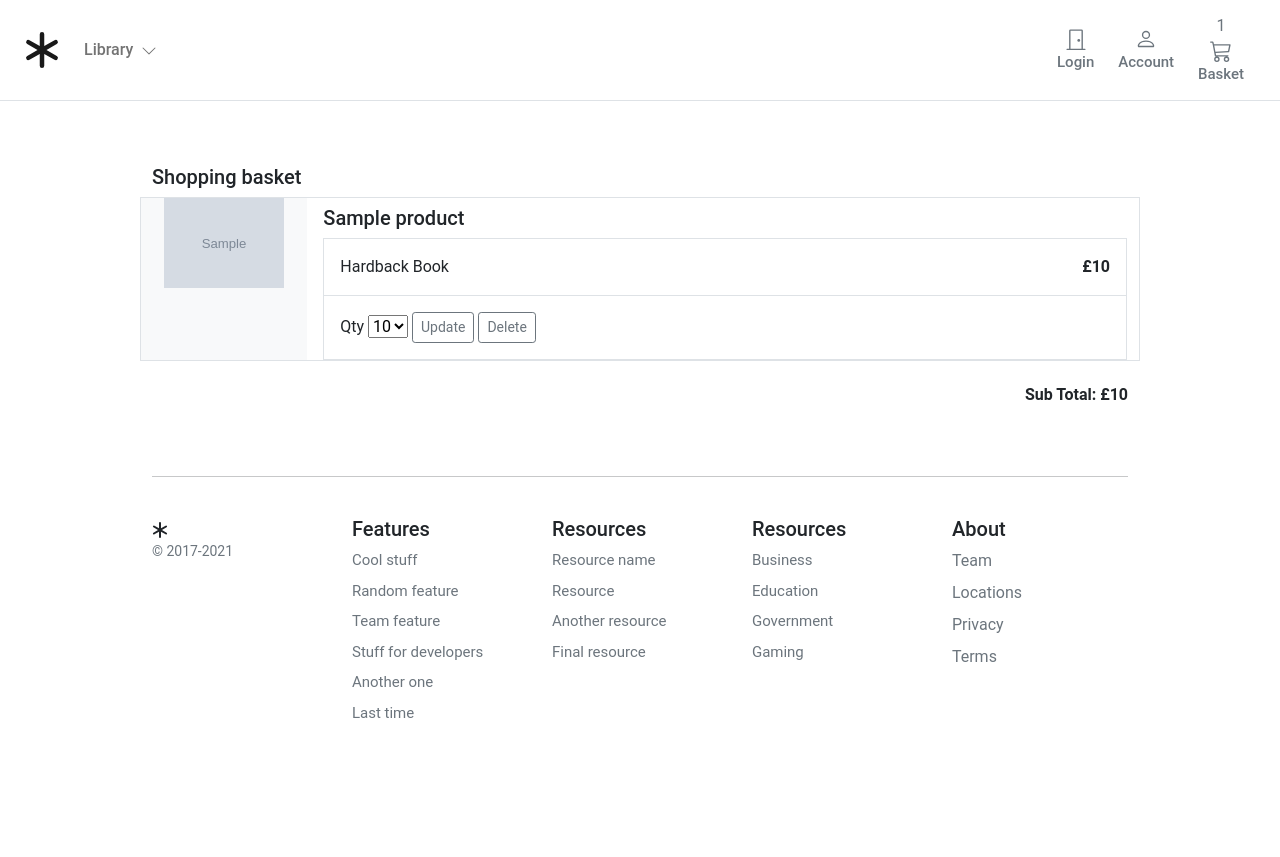
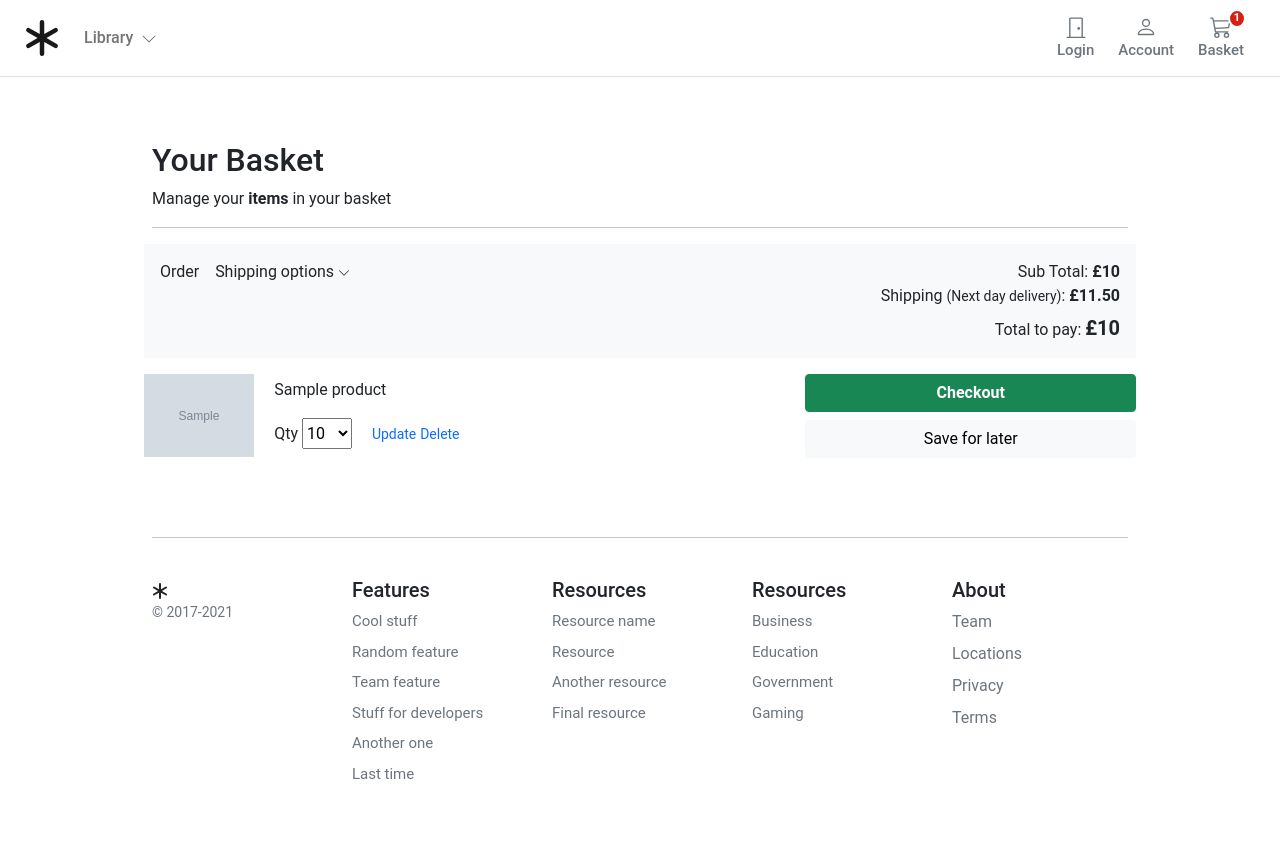
Before and after one commit to jetigenov/store, a Django app: template templates/basket/summary.html in a window 1280 px wide. Before the commit the page ends 718 px from the top, so only its background shows below. Run offline with Django 3.2, Linux system fonts and the light colour scheme; the template is opened without the code that fills it: most values are stand-ins (such as "Sample title", 1, 10 or a date in 2020); grey boxes marked "Sample" are stand-in pictures.

Commit message:
added templates

```diff
--- a/static/basket/basket.css
+++ b/static/basket/basket.css
@@ -1,78 +1,28 @@
-/* Bootstrap Over-ride */
-@media (min-width: 1000px){
-    .container{
-        max-width: 1000px;
-    }
-}
-@media (max-width: 1200px){
-    .container{
-        max-width: 100%;
-        padding:0 24px;
-    }
-}
-.dropdown-toggle::after {
-    display: none;
-}
-.dropdown-menu{
-    top:58px;
-    left:0px;
-    padding:10px;
+.basket-qty{
+    color: #fff;
+    background: #d42114;
+    border: 2px solid #fff;
+    border-radius: 50%;
+    text-align: center;
+    font-size: 11px;
+    height: 15px;
+    width: 14px;
+    position: absolute;
+    box-sizing: content-box;
+    font-weight: 600;
+    display: flex;
+    justify-content: center;
+    align-items: center;
+    top: 1px;
+    right: 10px;
 }
 
-.alert-primary{
-    background-color: #E4F1FF;
+.basket-btn{
+    position: relative;
 }
 
-
-/* Fonts */
-@import url('https://fonts.googleapis.com/css2?family=Roboto:wght@300;400;500;700&display=swap');
-html, body, p, div{
-    letter-spacing: -0.02px;
-    font-family: 'Roboto', sans-serif;
+.basket-btn:hover, .basket-btn:focus, .basket-btn:active, .basket-btn.active{
+    color:#d42114;
+    transition-duration: 0.4s;
+    background-color: #fff;
 }
-.fs12{
-    font-size: 12px;
-}
-.fs15{
-    font-size: 0.9375rem;
-}
-
-.fw300{
-    font-weight: 300;
-}
-.fw500{
-    font-weight: 500;
-}
-
-
-/* Navigation-Main*/
-
-/* xs */
-.logo {
-    width: 49px;
-    height: auto;
-}
-/* sm */
-@media (min-width: 768px) {
-    .logo {
-        width: 49px;
-    }
-}
-/* md */
-@media (min-width: 992px) {
-    .logo {
-        width: 60px;
-    }
-}
-/* lg */
-@media (min-width: 1200px) {
-    .logo {
-        width: 70px;
-    }
-}
-
-/* Footer */
-
-.footer > div > div > ul > li{
-    padding-bottom:8px;
-}
--- a/templates/basket/summary.html
+++ b/templates/basket/summary.html
@@ -1,105 +1,146 @@
-{% extends "../store/base.html" %}
-{% load static %}
-{% block title %}Basket Summary{% endblock %}
+{% extends "../store/base.html" %} {% load static %} {% block title %}Basket Summary{%endblock %}
+
 {% block content %}
 
+
 <main class="pt-5">
-  <div class="container">
-    <h1 class="h5">Shopping basket</h1>
+  <div class="container" style="max-width: 1000px">
+    <div class="col-12">
+      <h1 class="h2">Your Basket</h1>
+    </div>
+    <div class="col-12">
+      <p>Manage your <b>items</b> in your basket</p>
+    </div>
+    <hr />
+  </div>
+  <div class="container" style="max-width: 1000px">
+
+    <div class="row g-3">
+      <div class="col-12 bg-light p-3 d-flex justify-content-between">
+        <div class="d-flex d-flex-inline">
+          <div class="pe-3">Order</div>
+          <div class="dropdown">
+          <a class="text-reset text-decoration-none dropdown-toggle" href="#" role="link" id="dropdownLink" data-bs-toggle="dropdown" aria-expanded="false">
+          Shipping options
+          <svg xmlns="http://www.w3.org/2000/svg" width="12" height="12" fill="currentColor" class="bi bi-chevron-down" viewBox="0 0 16 16">
+            <path fill-rule="evenodd" d="M1.646 4.646a.5.5 0 0 1 .708 0L8 10.293l5.646-5.647a.5.5 0 0 1 .708.708l-6 6a.5.5 0 0 1-.708 0l-6-6a.5.5 0 0 1 0-.708z"/>
+          </svg>
+          </a>
+
+          <ul class="dropdown-menu" aria-labelledby="dropdownLink">
+            <li class="item small">Next day delivery</li>
+            <li class="item small">Premimum delivery</li>
+          </ul>
+          </div>
+        </div>
+        <div class="text-end">
+
+          <div class="">Sub Total: <span class="fw-bold">£</span><div id="subtotal" class="d-inline-flex fw-bold">{{basket.get_subtotal_price}}</div></div>
+          <div id="">Shipping <span class="small">(Next day delivery)</span>: <span class="fw-bold">£11.50</span></div>
+          <div class="pt-2">Total to pay: <span class="fw-bold h5">£</span><span id="total" class="fw-bold h5">{{basket.get_total_price}}</span></div>
+
+        </div>
+      </div>
+      <div class="col-md-5 col-lg-4 order-md-last p-0 order-3">
+        <div class="d-grid gap-2 ">
+          <a role="button" href="" class="btn btn-success fw-bold" type="button">Checkout</a>
+          <button class="btn btn-light" type="button">Save for later</button>
+        </div>
+      </div>
+      <div class="col-md-7 col-lg-8 p-0">
+
         {% for item in basket %}
         {% with product=item.product %}
-    <div data-index="{{product.id}}" class="row mb-4 border product-item">
-      <div class="col-md-3 col-lg-2 order-md-first bg-light">
-        <img class="img-fluid mx-auto d-block" width="120px" alt="Responsive image" src="{{ product.image.url }}">
+
+        <div class="card mb-3 border-0 product-item" data-index="{{product.id}}">
+          <div class="row g-0">
+            <div class="col-md-2 d-none d-md-block">
+              <img class="img-fluid mx-auto d-block" alt="Responsive image"
+                  src="{{ product.image.url }}" />
             </div>
-      <div class="col-md-9 col-lg-10 ps-md-3 ps-lg-10">
-        <a href="{{ product.get_absolute_url }}" class="text-decoration-none text-reset">
-          <h1 class="h5 pt-2">{{ product.title }}</h1>
+            <div class="col-md-10 ps-md-3">
+              <div class="card-body p-1">
+                <a class="text-decoration-none text-reset" href="{{item.product.get_absolute_url}}">
+                  <p class="card-text pb-3">{{product.title}}</p>
                 </a>
-        <div class="border">
-          <div class="col border-bottom">
-            <div class="row p-3">
-              <div class="col-6">Hardback Book</div>
-              <div class="col-6 text-end"><span class="h6 fw-bold">£{{ product.price }}</span></div>
-            </div>
-          </div>
-          <div class="col">
-            <div class="row p-3">
-              <div class="col-12">
                     <label for="select">Qty</label>
-                <select id="select{{product.id}}">
-                  <option selected>
-                    {{item.qty}}
-                  </option>
+                    <select id="select{{product.id}}" style="width:50px;height:31px;">
+                      <option value="" selected disabled hidden>{{item.qty}}</option>
                       <option value="">1</option>
                       <option value="">2</option>
                       <option value="">3</option>
                       <option value="">4</option>
                     </select>
-                <button type="button" id="update-button" data-index="{{product.id}}"
-                  class="btn btn-outline-secondary btn-sm update-button">
-                  Update
-                </button>
-                <button type="button" id="delete-button" data-index="{{product.id}}"
-                  class="btn btn-outline-secondary btn-sm delete-button">
-                  Delete
-                </button>
-              </div>
-            </div>
+                <a type="button" id="update-button" data-index="{{product.id}}" class="update-button text-decoration-none small ps-3">Update</a>
+                <a type="button" id="delete-button" data-index="{{product.id}}" class="delete-button text-decoration-none small">Delete</a>
               </div>
             </div>
           </div>
         </div>
         {% endwith %}
         {% endfor %}
-    <div class="col-12 text-end">
-      <div class="h6 fw-bold">Sub Total: £<div id="subtotal" class="d-inline-flex">{{basket.get_total_price}}</div></div>
       </div>
+    </div>
+
   </div>
 </main>
 
 <script>
   // Delete Item
-  $(document).on('click', '.delete-button', function (e) {
+  $(document).on("click", ".delete-button", function (e) {
     e.preventDefault();
-    var prodid = $(this).data('index');
+    var prodid = $(this).data("index");
     $.ajax({
-      type: 'POST',
+      type: "POST",
       url: '{% url "basket:basket_delete" %}',
       data: {
-        productid: $(this).data('index'),
+        productid: $(this).data("index"),
         csrfmiddlewaretoken: "{{csrf_token}}",
-        action: 'post'
+        action: "post",
       },
       success: function (json) {
         $('.product-item[data-index="' + prodid + '"]').remove();
-        document.getElementById("subtotal").innerHTML = json.subtotal;
-        document.getElementById("basket-qty").innerHTML = json.qty
+
+          if(json.qty == 0){
+            total = 0
+            subtotal = 0
+          }
+          else{
+            total = (parseFloat(json.subtotal) + 11.50).toFixed(2);
+            subtotal = json.subtotal
+          }
+
+        document.getElementById("subtotal").innerHTML = subtotal;
+        document.getElementById("basket-qty").innerHTML = json.qty;
+        document.getElementById("total").innerHTML = total;
       },
-      error: function (xhr, errmsg, err) {}
+      error: function (xhr, errmsg, err) {},
     });
-  })
+  });
 
   // Update Item
-  $(document).on('click', '.update-button', function (e) {
+  $(document).on("click", ".update-button", function (e) {
     e.preventDefault();
-    var prodid = $(this).data('index');
+    var prodid = $(this).data("index");
     $.ajax({
-      type: 'POST',
+      type: "POST",
       url: '{% url "basket:basket_update" %}',
       data: {
-        productid: $(this).data('index'),
-        productqty: $('#select' + prodid + ' option:selected').text(),
+        productid: $(this).data("index"),
+        productqty: $("#select" + prodid + " option:selected").text(),
         csrfmiddlewaretoken: "{{csrf_token}}",
-        action: 'post'
+        action: "post",
       },
       success: function (json) {
-        document.getElementById("basket-qty").innerHTML = json.qty
-        document.getElementById("subtotal").innerHTML = json.subtotal
+
+        total = (parseFloat(json.subtotal) + 11.50).toFixed(2);
+        document.getElementById("basket-qty").innerHTML = json.qty;
+        document.getElementById("subtotal").innerHTML = json.subtotal;
+        document.getElementById("total").innerHTML = total;
       },
-      error: function (xhr, errmsg, err) {}
+      error: function (xhr, errmsg, err) {},
     });
-  })
+  });
 </script>
 
 {% endblock %}
--- a/templates/store/base.html
+++ b/templates/store/base.html
@@ -14,7 +14,7 @@
         integrity="sha384-ygbV9kiqUc6oa4msXn9868pTtWMgiQaeYH7/t7LECLbyPA2x65Kgf80OJFdroafW" crossorigin="anonymous">
     </script>
     <link rel="stylesheet" href="{% static 'core/css/base.css' %}">
-    <link rel="stylesheet" href="{% static 'basket/css/basket.css' %}">
+    <link rel="stylesheet" href="{% static 'basket/basket.css' %}">
 </head>
 
 <body>
```
Also changed, not shown: templates/store/home.html (+0 -10 lines). Lines whose indentation alone changed are shown as unchanged.
